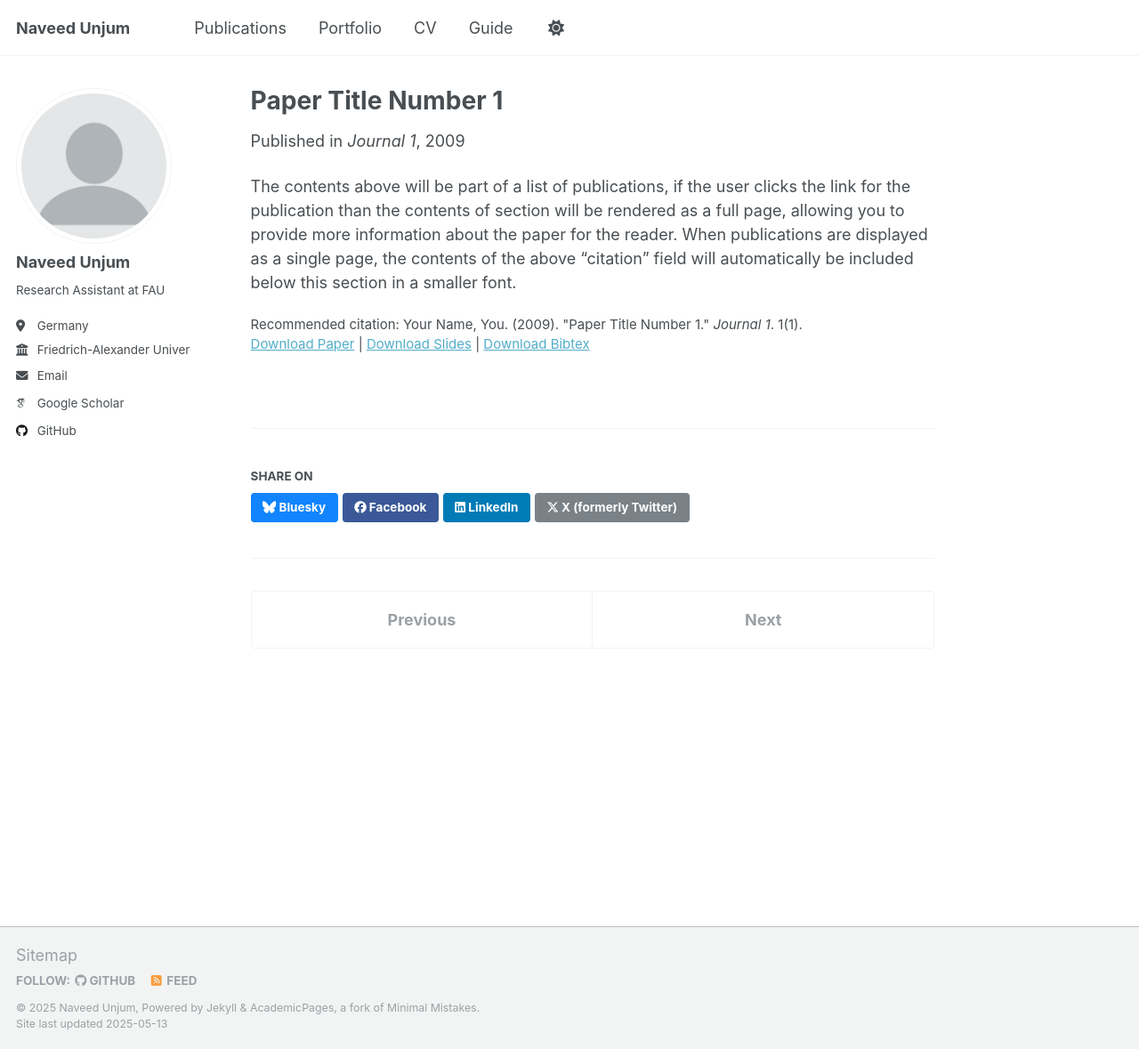
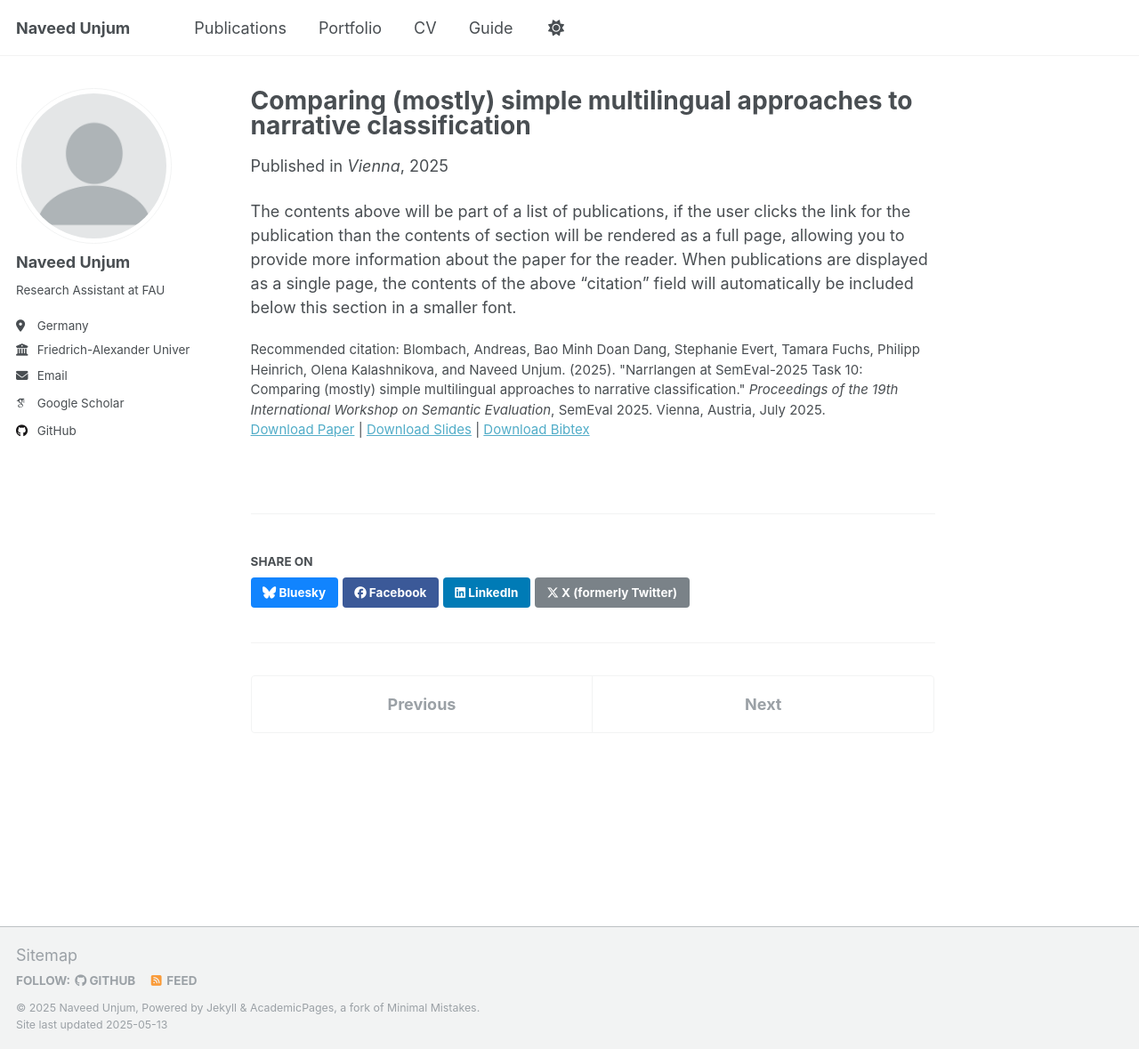
Before and after one commit to naveedunjum/naveedunjum.github.io, a Jekyll site: the page built from _publications/2009-10-01-paper-title-number-1.md, in a window 1280 px wide and 1179 px high. Shown: the whole window at 89% size. Built offline with Jekyll 4.4.1, drawn with Linux system fonts in a browser that asks for light colours; some web fonts are replaced.

Commit message:
Update 2009-10-01-paper-title-number-1.md

```diff
--- a/_publications/2009-10-01-paper-title-number-1.md
+++ b/_publications/2009-10-01-paper-title-number-1.md
@@ -1,14 +1,14 @@
 ---
-title: "Paper Title Number 1"
+title: "Comparing (mostly) simple multilingual approaches to narrative classification"
 collection: publications
 category: manuscripts
 permalink: /publication/2009-10-01-paper-title-number-1
-excerpt: 'This paper is about the number 1. The number 2 is left for future work.'
-date: 2009-10-01
-venue: 'Journal 1'
+excerpt: 'Upcoming Works'
+date: 2025-07-27
+venue: 'Vienna'
 slidesurl: 'http://academicpages.github.io/files/slides1.pdf'
 paperurl: 'http://academicpages.github.io/files/paper1.pdf'
 bibtexurl: 'http://academicpages.github.io/files/bibtex1.bib'
-citation: 'Your Name, You. (2009). &quot;Paper Title Number 1.&quot; <i>Journal 1</i>. 1(1).'
+citation: 'Blombach, Andreas, Bao Minh Doan Dang, Stephanie Evert, Tamara Fuchs, Philipp Heinrich, Olena Kalashnikova, and Naveed Unjum. (2025). "Narrlangen at SemEval-2025 Task 10: Comparing (mostly) simple multilingual approaches to narrative classification." <i>Proceedings of the 19th International Workshop on Semantic Evaluation</i>, SemEval 2025. Vienna, Austria, July 2025.'
 ---
 The contents above will be part of a list of publications, if the user clicks the link for the publication than the contents of section will be rendered as a full page, allowing you to provide more information about the paper for the reader. When publications are displayed as a single page, the contents of the above "citation" field will automatically be included below this section in a smaller font.
```
